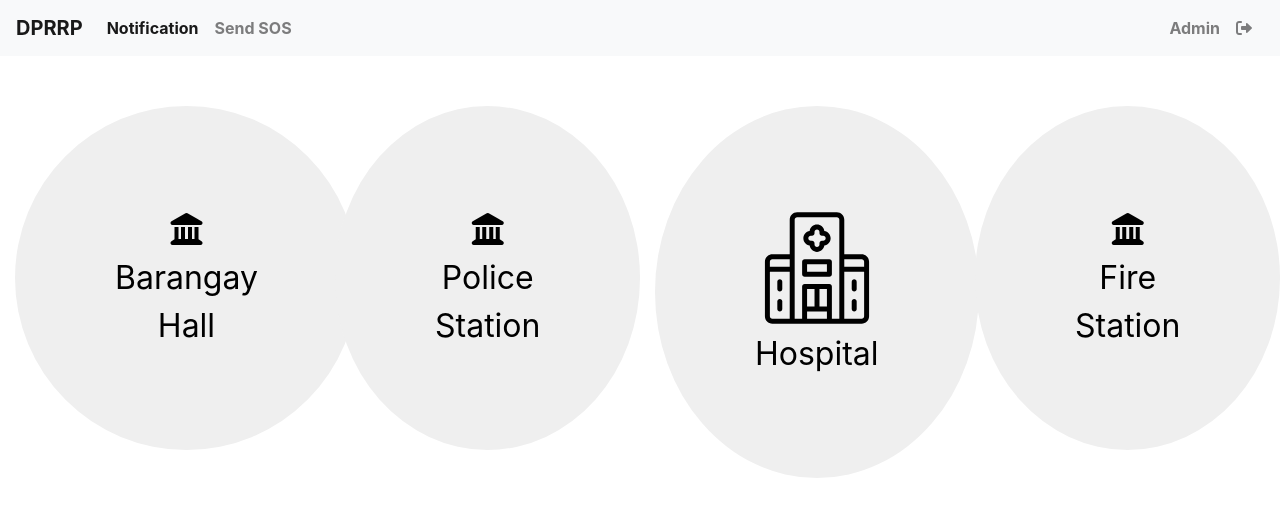
After one commit to joshuataruc/disaster_risk, a PHP site: page /sendSOS.php in a window 1280 px wide. The commit adds this page. Shown: the top 517 px of the page. Run offline with PHP 8.4, Linux system fonts and the light colour scheme; a user stored in the database is signed in.

Commit message:
added dashboard navbar, and error message to register form

```diff
--- /dev/null
+++ b/css/sos_buttons.css
@@ -0,0 +1,12 @@
+.button-container{
+    margin-top:50px;
+    justify-content: center;
+    align-items: center;
+    text-align: center;
+}
+.sos-button{
+    padding: 100px;
+    border:none;
+    border-radius: 50%;
+    font-size:2rem;
+}
--- a/dashboard.php
+++ /dev/null
@@ -1,5 +0,0 @@
-<?php
-
-include_once 'session_check.php';
-
-echo $_SESSION['username'];
--- /dev/null
+++ b/dashboard_nav.php
@@ -0,0 +1,53 @@
+<?php
+
+include_once 'session_check.php';
+
+// echo $_SESSION['username'];
+?>
+
+<!DOCTYPE html>
+<html lang="en">
+<head>
+    <meta charset="UTF-8">
+    <meta http-equiv="X-UA-Compatible" content="IE=edge">
+    <meta name="viewport" content="width=device-width, initial-scale=1.0">
+    <link rel="stylesheet" href="css/bootstrap.min.css">
+    <link rel="stylesheet" href="https://cdnjs.cloudflare.com/ajax/libs/font-awesome/6.0.0-beta2/css/all.min.css" integrity="sha512-YWzhKL2whUzgiheMoBFwW8CKV4qpHQAEuvilg9FAn5VJUDwKZZxkJNuGM4XkWuk94WCrrwslk8yWNGmY1EduTA==" crossorigin="anonymous" referrerpolicy="no-referrer" />
+    <title>Dashboard</title>
+    <style>
+        .nav-item:hover{
+            color:#000;
+        }
+        .nav-link{
+            font-weight: 700;
+        }
+    </style>
+</head>
+<body>
+<nav class="navbar navbar-expand-lg navbar-light bg-light">
+  <button class="navbar-toggler" type="button" data-toggle="collapse" data-target="#navbarTogglerDemo01" aria-controls="navbarTogglerDemo01" aria-expanded="false" aria-label="Toggle navigation">
+    <span class="navbar-toggler-icon"></span>
+  </button>
+  <div class="collapse navbar-collapse" id="navbarTogglerDemo01">
+    <a class="navbar-brand" href="#"><b>DPRRP</b></a>
+    <ul class="navbar-nav mr-auto mt-2 mt-lg-0">
+      <li class="nav-item active">
+        <a class="nav-link" href="#">Notification </a>
+      </li>
+      <li class="nav-item">
+        <a class="nav-link" href="#">Send SOS</a>
+      </li>
+
+    </ul>
+     <ul class="nav navbar-nav mr-1 navbar-right">
+      <li class="nav-item"><a  class="nav-link" href="#" class="mr-2 "> <?php echo ucfirst($_SESSION['username']); ?></a></li>
+      <li class="nav-item"><a  class="nav-link" href="logout.php" class="mr-1 "> <i class="fas fa-sign-out-alt"></i></a></li>
+    </ul>
+  </div>
+</nav>
+
+
+<script src="js/bootstrap.min.js"></script>
+<script src="js/jquery.min.js"></script>
+</body>
+</html>
--- /dev/null
+++ b/sendSOS.php
@@ -0,0 +1,43 @@
+<!DOCTYPE html>
+<html lang="en">
+  <head>
+    <meta charset="UTF-8" />
+    <meta http-equiv="X-UA-Compatible" content="IE=edge" />
+    <meta name="viewport" content="width=device-width, initial-scale=1.0" />
+    <link rel="stylesheet" href="css/sos_buttons.css" />
+    <title>Document</title>
+  </head>
+  <body>
+    <?php include_once "dashboard_nav.php" ?>
+    <div class="container-fluid">
+      <div class="button-container">
+        <div class="row">
+          <div class="col-md-3 col-lg-3 col-sm-2">
+            <form action="" method="POST">
+              <input type="hidden" name="sos_name" value="BRGY" />
+              <button type="submit" class="sos-button"><i class="fas fa-landmark"></i> <br> Barangay Hall </button>
+            </form>
+          </div>
+          <div class="col-md-3 col-lg-3 col-sm-2">
+            <form action="" method="POST">
+              <input type="hidden" name="sos_name" value="BRGY" />
+              <button type="submit" class="sos-button"><i class="fas fa-landmark"></i> <br> Police Station </button>
+            </form>
+          </div>
+          <div class="col-md-3 col-lg-3 col-sm-2">
+            <form action="" method="POST">
+              <input type="hidden" name="sos_name" value="BRGY" />
+              <button type="submit" class="sos-button"><img src="image/hospital.svg" alt=""> <br> Hospital </button>
+            </form>
+          </div>
+          <div class="col-md-3 col-lg-3 col-sm-2">
+            <form action="" method="POST">
+              <input type="hidden" name="sos_name" value="BRGY" />
+              <button type="submit" class="sos-button"><i class="fas fa-landmark"></i> <br> Fire Station </button>
+            </form>
+          </div>
+        </div>
+      </div>
+    </div>
+  </body>
+</html>
```
Also changed, not shown: db/disaster_risk.sql (added, +104 -0 lines), register.php (+14 -6 lines), users/register_user.php (+14 -5 lines), image/fire-station-svgrepo-com.svg (added), image/hospital-svgrepo-com.svg (added), image/hospital.svg (added), image/police-station-svgrepo-com.svg (added), image/police.svg (added).
